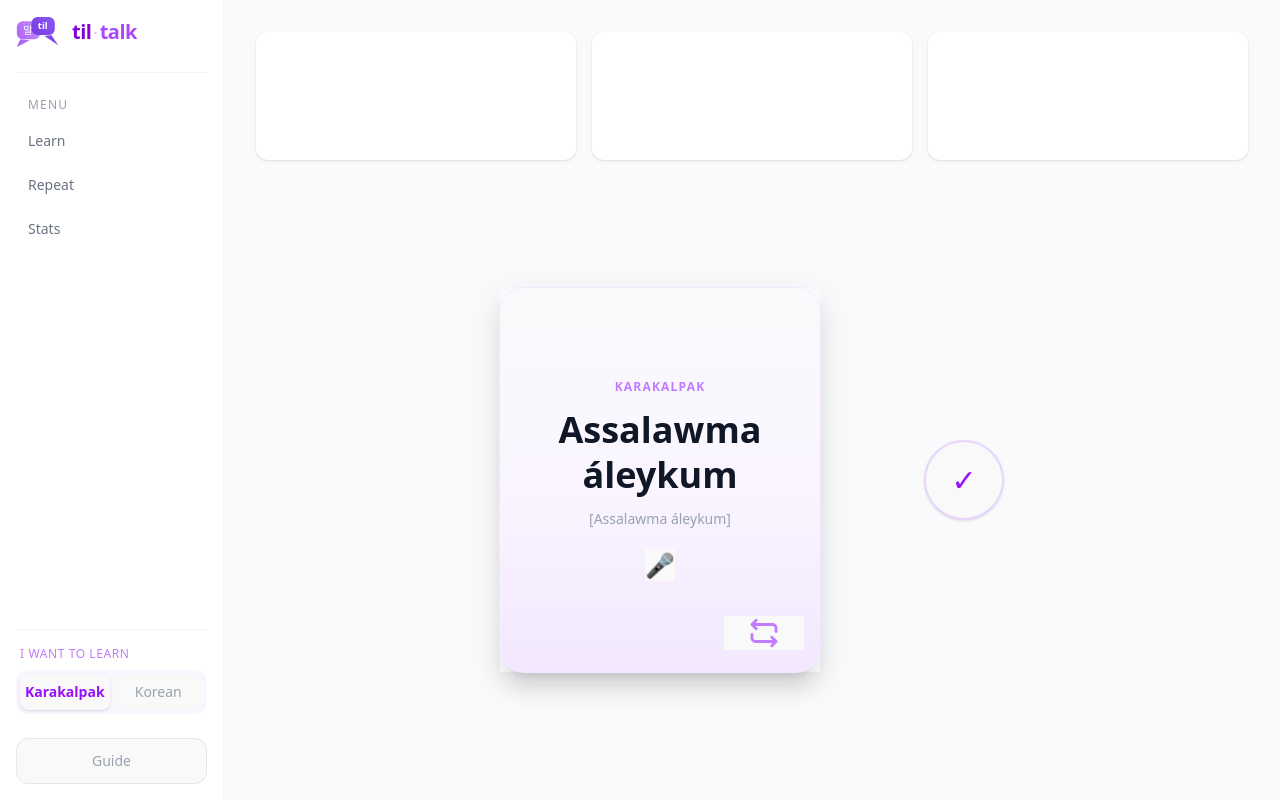
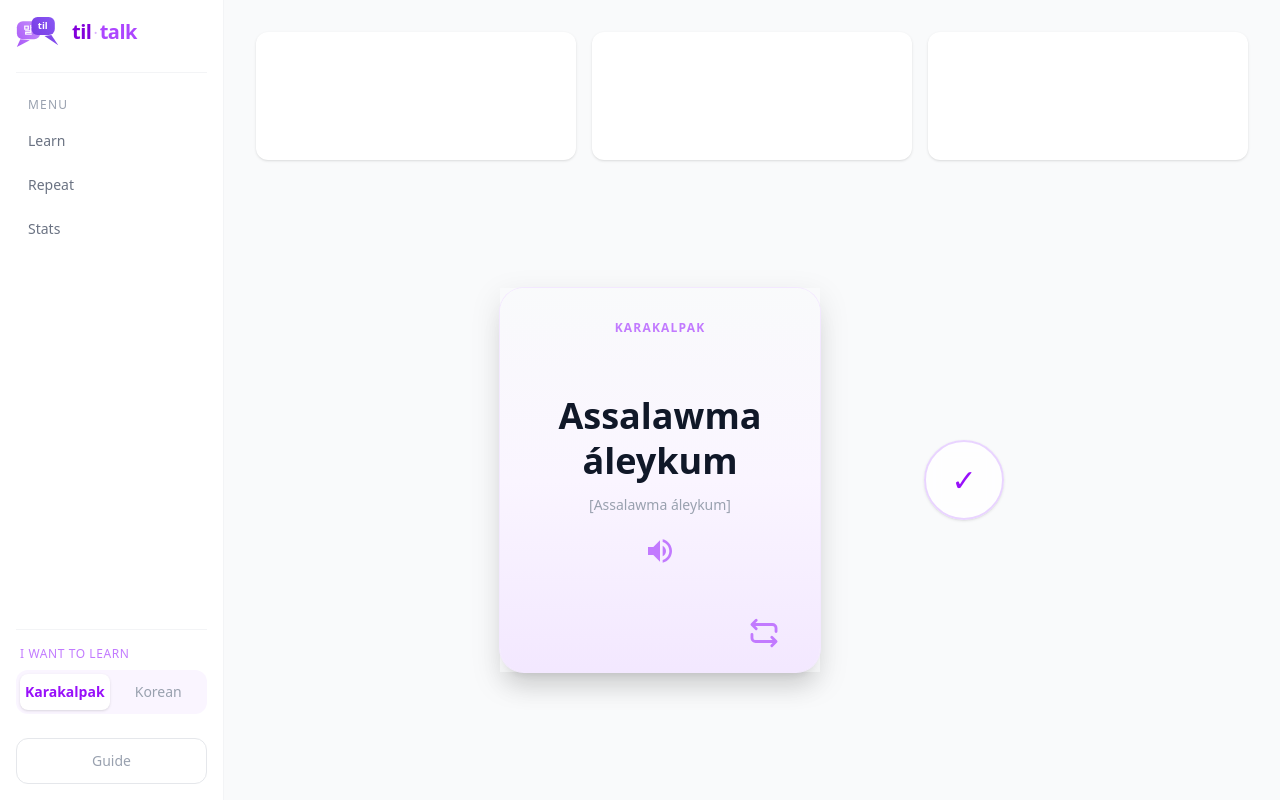
Before and after one commit to mehribanko/Til-Talk-front, a React (Vite) app: page /learn in a window 1280 px wide. Built offline with nearby package versions, Linux system fonts and the light colour scheme.

Commit message:
improving hover animation

```diff
--- a/package.json
+++ b/package.json
@@ -12,6 +12,7 @@
   "dependencies": {
     "@tailwindcss/vite": "^4.1.18",
     "react": "^19.2.0",
+    "react-card-flip": "^1.2.3",
     "react-dom": "^19.2.0",
     "react-router-dom": "^7.13.0"
   },
--- a/src/common/util/commonUtils.tsx
+++ b/src/common/util/commonUtils.tsx
@@ -1,6 +1,5 @@
 
 export const getCardStyle = (tilt: string | null) => {
-    const base = 'transition-all duration-300 ease-out';
     switch (tilt) {
         case 'left':
             return {
@@ -9,7 +8,7 @@ export const getCardStyle = (tilt: string | null) => {
             };
         case 'right':
             return {
-                transform: 'rotate(12deg) translateX(60px) translateY(-20px)',
+                transform: 'translateX(60px) translateY(-20px)',
                 boxShadow: '-20px 10px 30px rgba(0,0,0,0.15)',
             };
         default:
@@ -19,3 +18,10 @@ export const getCardStyle = (tilt: string | null) => {
             };
     }
 };
+
+
+export const getFloatAnimation = () => {
+    return {
+        animation: 'float-right 2s ease-in-out infinite'
+    }
+}
--- a/src/components/card/Card.tsx
+++ b/src/components/card/Card.tsx
@@ -1,6 +1,8 @@
-import {FlipIcon} from "./FlipIcon.tsx";
+import ReactCardFlip from 'react-card-flip';
+import {FlipIcon} from "../icons/FlipIcon.tsx";
+import {AudioIcon} from "../icons/AudioIcon.tsx";
 
-const faceStyle = "py-10 px-6 bg-gradient-to-b from-gray-50 via-purple-50 to-purple-100 rounded-3xl shadow-xl ring-1 ring-purple-100 flex flex-col items-center justify-center gap-3 relative";
+const faceStyle = "w-80 h-96 py-10 px-6 bg-gradient-to-b from-gray-50 via-purple-50 to-purple-100 rounded-3xl shadow-xl ring-1 ring-purple-100 flex flex-col items-center justify-center gap-3 relative";
 
 interface CardProps {
     isFlipped: boolean;
@@ -15,56 +17,36 @@ interface CardProps {
 
 export const Card = ({ isFlipped, lang, text, pronunciation, backLang, backText, backPronunciation, onFlip }: CardProps) => {
     return (
-        <div style={{ perspective: '1000px', width: '320px', height: '384px',  background: 'transparent' }}>
-            <div
-                style={{
-                    position: 'relative',
-                    width: '100%',
-                    height: '100%',
-                    transformStyle: 'preserve-3d',
-                    transition: 'transform 0.55s ease',
-                    transform: isFlipped ? 'rotateY(180deg)' : 'rotateY(0deg)',
+        <ReactCardFlip
+            isFlipped={isFlipped}
+            flipDirection="horizontal"
+            containerStyle={{ background: 'transparent' }}
+            cardStyles={{
+                front: { background: 'transparent' },
+                back: { background: 'transparent' },
             }}
         >
             {/* Front face */}
-                <div
-                    className={faceStyle}
-                    style={{
-                        position: 'absolute',
-                        inset: 0,
-                        backfaceVisibility: 'hidden',
-                        WebkitBackfaceVisibility: 'hidden',
-                    }}
-                >
-                    <p className="text-xs text-purple-400 uppercase tracking-widest font-semibold">{lang}</p>
+            <div className={faceStyle}>
+                <p className="absolute top-8 text-xs text-purple-400 uppercase tracking-widest font-semibold">{lang}</p>
                 <h2 className="text-4xl text-gray-900 font-bold text-center w-full break-words leading-tight">{text}</h2>
                 <p className="text-gray-400 text-sm">[{pronunciation}]</p>
-                    <button className="mt-2 text-2xl">🎤</button>
+                <AudioIcon />
                 <div className="absolute bottom-4 right-4">
                     <FlipIcon onFlip={onFlip} />
                 </div>
             </div>
 
             {/* Back face */}
-                <div
-                    className={faceStyle}
-                    style={{
-                        position: 'absolute',
-                        inset: 0,
-                        backfaceVisibility: 'hidden',
-                        WebkitBackfaceVisibility: 'hidden',
-                        transform: 'rotateY(180deg)',
-                    }}
-                >
-                    <p className="text-xs text-purple-400 uppercase tracking-widest font-semibold">{backLang}</p>
+            <div className={faceStyle}>
+                <p className="absolute top-8 text-xs text-purple-400 uppercase tracking-widest font-semibold">{backLang}</p>
                 <h2 className="text-4xl text-gray-900 font-bold text-center w-full break-words leading-tight">{backText}</h2>
                 <p className="text-gray-400 text-sm">[{backPronunciation}]</p>
-                    <button className="mt-2 text-2xl">🎤</button>
+                <AudioIcon />
                 <div className="absolute bottom-4 right-4">
                     <FlipIcon onFlip={onFlip} />
                 </div>
             </div>
-            </div>
-        </div>
+        </ReactCardFlip>
     );
 };
--- a/src/components/card/LearnWordCard.tsx
+++ b/src/components/card/LearnWordCard.tsx
@@ -1,8 +1,8 @@
 
-import {getCardStyle} from "../../common/util/commonUtils";
+import {getCardStyle, getFloatAnimation} from "../../common/util/commonUtils";
 import {Card} from "./Card";
 import {LearnButton} from "../button/LearnButton";
-import {useState} from "react";
+import {useState, useEffect} from "react";
 
 interface LearnWordCardProps {
     isFlipped: boolean;
@@ -19,12 +19,27 @@ interface LearnWordCardProps {
 
 const LearnWordCard = ({isFlipped, lang, text, pronunciation, backLang, backText, backPronunciation, onLearnClick, onFlip} : LearnWordCardProps) => {
 
-    const [tilt, setTilt]= useState<'left'| 'right' | null>(null);
+    const [tilt, setTilt] = useState<'left' | 'right' | null>(null);
+    const [isFloating, setIsFloating] = useState(false);
+
+    useEffect(() => {
+        if (tilt === 'right') {
+            const timer = setTimeout(() => setIsFloating(true), 300);
+            return () => {
+                clearTimeout(timer);
+                setIsFloating(false);
+            }
+        }
+    }, [tilt]);
+
+    const cardStyle = isFloating
+        ? getFloatAnimation()
+        : getCardStyle(tilt);
 
     return (
         <div className="flex items-center gap-26">
             {/* Card */}
-            <div className="transition-all duration-300 ease-out" style={getCardStyle(tilt)}>
+            <div className="transition-all duration-300 ease-out" style={cardStyle}>
                 <Card
                     isFlipped={isFlipped}
                     lang={lang}
--- /dev/null
+++ b/src/components/icons/AudioIcon.tsx
@@ -0,0 +1,8 @@
+
+export const AudioIcon = () => (
+    <button className="mt-2 text-purple-400 hover:text-purple-600 transition-colors">
+        <svg xmlns="http://www.w3.org/2000/svg" width="32" height="32" viewBox="0 0 24 24" fill="currentColor">
+            <path d="M3 9v6h4l5 5V4L7 9H3zm13.5 3c0-1.77-1.02-3.29-2.5-4.03v8.05c1.48-.73 2.5-2.25 2.5-4.02zM14 3.23v2.06c2.89.86 5 3.54 5 6.71s-2.11 5.85-5 6.71v2.06c4.01-.91 7-4.49 7-8.77s-2.99-7.86-7-8.77z"/>
+        </svg>
+    </button>
+);
--- a/src/index.css
+++ b/src/index.css
@@ -1,31 +1,18 @@
 @import "tailwindcss";
 
-
-:root {
-  font-family: system-ui, Avenir, Helvetica, Arial, sans-serif;
-  line-height: 1.5;
-  font-weight: 400;
-
-  color-scheme: light dark;
-  color: rgba(255, 255, 255, 0.87);
-  background-color: #242424;
-
-  font-synthesis: none;
-  text-rendering: optimizeLegibility;
-  -webkit-font-smoothing: antialiased;
-  -moz-osx-font-smoothing: grayscale;
+.react-card-flip,
+.react-card-flip > div,
+.react-card-flip > div > div {
+  background: transparent !important;
 }
 
-
-@media (prefers-color-scheme: light) {
-  :root {
-    color: #213547;
-    background-color: #ffffff;
+@keyframes float-right {
+  0%, 100% {
+    transform: translateX(60px) translateY(-20px);
+    box-shadow: -20px 10px 30px rgba(0, 0, 0, 0.15);
   }
-  a:hover {
-    color: #747bff;
-  }
-  button {
-    background-color: #f9f9f9;
+  50% {
+    transform: translateX(64px) translateY(-32px);
+    box-shadow: -22px 16px 36px rgba(0, 0, 0, 0.12);
   }
 }
--- a/src/pages/LearnWordMenu.tsx
+++ b/src/pages/LearnWordMenu.tsx
@@ -14,9 +14,12 @@ export const LearnWordMenu = () => {
     const [flippedCard, setFlippedCard] = useState(false);
     const currentWord = mockData[currentIdx];
 
+    const [learnedWords, setLearnedWords] = useState();
+
     const handleOnLearnClick = () => {
         setCurrentIdx((prev => prev +1));
         setFlippedCard(false);
+
     }
 
     const handleOnFlipClick = () => {
```
Also changed, not shown: src/components/icons/FlipIcon.tsx (renamed from src/components/card/FlipIcon.tsx), 1 other file (tests, documents, lock files or other folders). Lines whose indentation alone changed are shown as unchanged.
